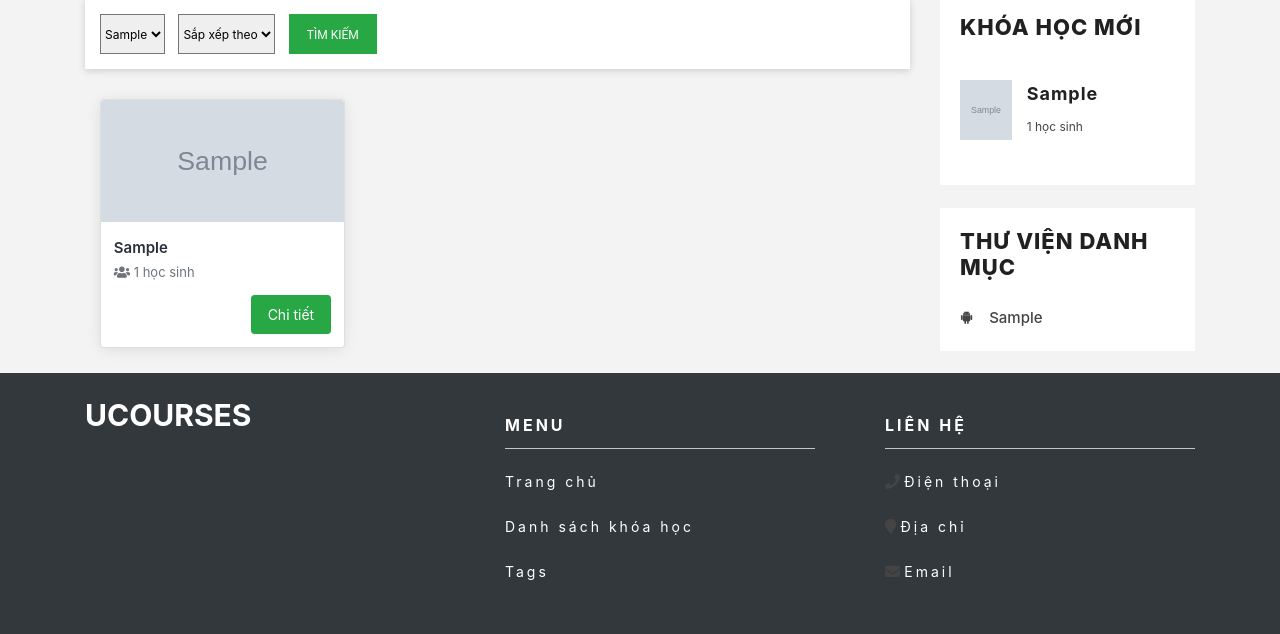
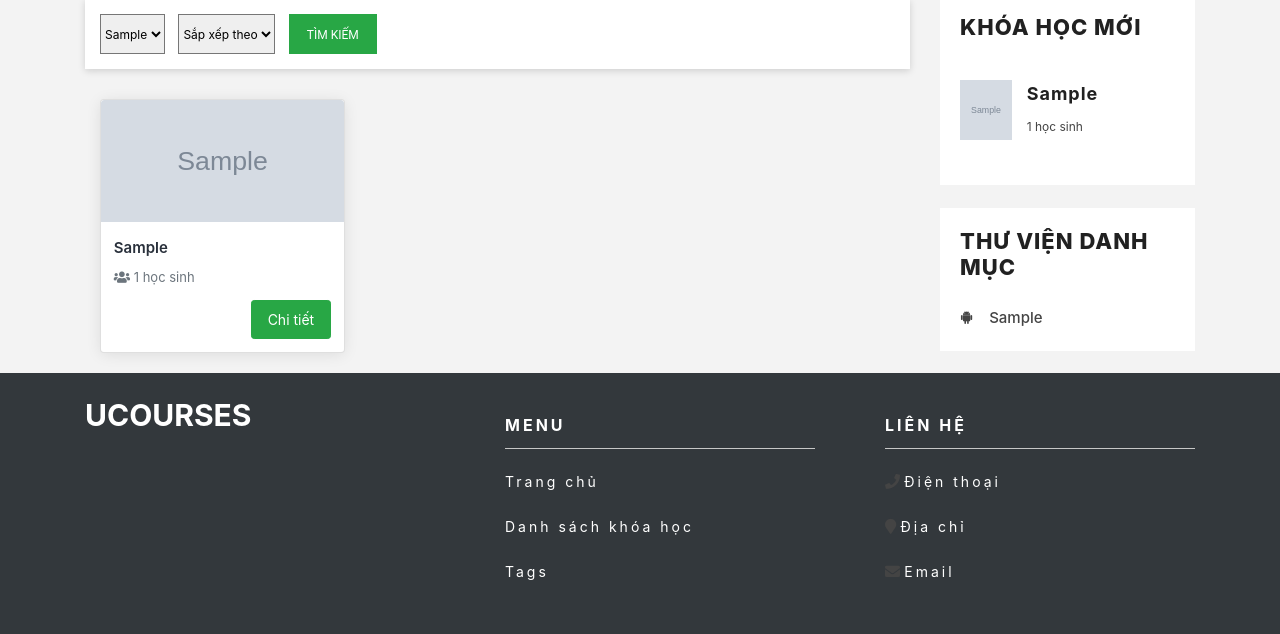
Before and after one commit to quyctd/myclass-clone, a Django app: page /course/categories/1/ in a window 1280 px wide. Shown: the part 330-964 px from the top of the page. Run offline with Django 3.2, Linux system fonts and the light colour scheme; tables that the repository leaves empty hold one stand-in row (values such as "Sample post"); grey boxes marked "Sample" are stand-in pictures; parts of the project's set-up code (start-up, migrations or seed data) failed here and were passed over; some libraries are stand-ins or nearby versions.

Commit message:
Fix bug UI

```diff
--- a/apps/views.py
+++ b/apps/views.py
@@ -163,7 +163,7 @@ def setting(request):
     user = request.user
     if request.method == "GET":
         form = PasswordChangeCustomForm(request.user)
-        return render(request, "registration/setting.html", {'form':form})
+        return render(request, "registration/setting.html", {'form':form, "categories": Category.objects.all()})
     elif request.method == "POST":
         if request.POST.get('where') == 'profile':
             first_name = request.POST.get('first_name', None)
@@ -203,7 +203,7 @@ def setting(request):
                 update_session_auth_hash(request, user)  # Important!
                 messages.success(
                     request, 'Your password was successfully updated!')
-                return render(request, 'registration/setting.html', {'form': form, 'success': True})
+                return render(request, 'registration/setting.html', {'form': form, 'success': True, "categories": Category.objects.all()})
 
     context = {
         'form':form,
--- a/myclass/settings.py
+++ b/myclass/settings.py
@@ -156,6 +156,7 @@ STATICFILES_DIRS = (
     os.path.join(BASE_DIR, 'static'),
 )
 LOGIN_REDIRECT_URL = '/'
+LOGOUT_REDIRECT_URL = '/'
 
 MEDIA_URL = '/media/'
 MEDIA_ROOT = os.path.join(BASE_DIR,"media")
--- a/myclass/urls.py
+++ b/myclass/urls.py
@@ -36,7 +36,7 @@ urlpatterns = [
 
     url(r'^logout/$',
         auth_views.LogoutView.as_view(),
-        {'next_page': '/login/'},
+        {'next_page': '/'},
         name = "logout"
     ),
     url(r'^search/$', crs_views.search, name="search"),
--- a/static/css/style.css
+++ b/static/css/style.css
@@ -144,8 +144,8 @@ footer{
   text-overflow: ellipsis;
   white-space: normal;
   font-weight: 600;
-  height: 36px;
-  min-height: 42px;
+  height: 30px;
+  min-height: 30px;
   font-size: 15px;
   color: #29303b;
   margin-bottom: 10px;
--- a/templates/courses/course-categories/card.html
+++ b/templates/courses/course-categories/card.html
@@ -5,8 +5,8 @@
             <div class="card card-change card-shadow">
                 <img class="card-img-top" src="{{course.cover_link}}" alt="{{course.ten_khoa_hoc}}" height="122px" style="object-fit:cover;">
                 <div class="card-body card-body-override">
-                    <p class="title_course" style="margin:0; height:auto; min-height:auto;">
-                        {{ course.ten_khoa_hoc|truncatewords:6 }}
+                    <p class="title_course" style="margin:0;">
+                        {{ course.ten_khoa_hoc|truncatewords:5 }}
                     </p>
                     <p class="text-secondary">
                         <i class="fas fa-users"></i> {{course.students.count}} học sinh
```
